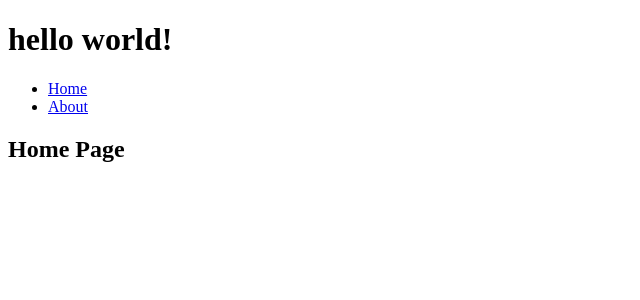
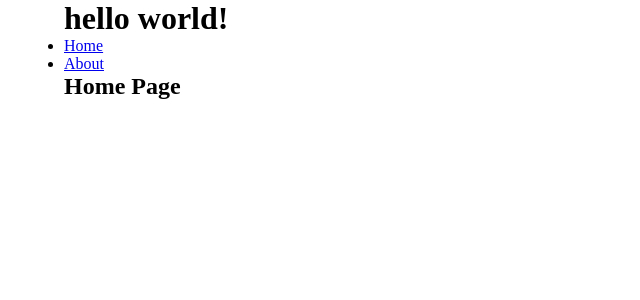
Before and after one commit to yasserhussain1110/sona-sarovar-trust, a React app: page / in a window 1280 px wide. Shown: the top 300 px of the page, without its empty margins (0-640 px from the left). Built offline with nearby package versions, Linux system fonts and the light colour scheme.

Commit message:
Added styling pattern. Understood routing.
Using sass to break the style into separate files.
Routes understood.

```diff
--- a/client/index.html
+++ b/client/index.html
@@ -8,6 +8,6 @@
     <link href="https://fonts.googleapis.com/css?family=Open+Sans" rel="stylesheet">
   </head>
   <body>
-    <div id="root"></div>
+    <div id="app"></div>
   </body>
 </html>
--- a/client/index.js
+++ b/client/index.js
@@ -3,15 +3,13 @@ import { render } from 'react-dom';
 import { AppContainer } from 'react-hot-loader';
 // import reducer from './reducers';
 import App from './App';
-import './style.css';
-
-const root = document.getElementById('root');
+import './stylesheets/main.scss';
 
 render(
   <AppContainer>
     <App />
   </AppContainer>,
-  root,
+  document.querySelector('#app'),
 );
 
 if (module.hot) module.hot.accept(App, () => render(App));
--- a/client/style.css
+++ /dev/null
@@ -1,3 +0,0 @@
-body {
-  background-color: white;
-}
--- /dev/null
+++ b/client/stylesheets/base.scss
@@ -0,0 +1,13 @@
+* {
+  margin: 0;
+  padding: 0;
+}
+
+body {
+  background-color: white;
+}
+
+#app {
+  width: 90%;
+  margin: auto;
+}
--- /dev/null
+++ b/client/stylesheets/components/about.scss
@@ -0,0 +1 @@
+$primary: "blue"
--- /dev/null
+++ b/client/stylesheets/components/home.scss
@@ -0,0 +1 @@
+$primary: "blue"
--- /dev/null
+++ b/client/stylesheets/main.scss
@@ -0,0 +1,3 @@
+@import 'base';
+@import 'components/about';
+@import 'components/home';
--- a/package.json
+++ b/package.json
@@ -39,8 +39,10 @@
     "file-loader": "^0.11.1",
     "friendly-errors-webpack-plugin": "^1.6.1",
     "html-webpack-plugin": "^2.28.0",
+    "node-sass": "^4.5.3",
     "nodemon": "^1.11.0",
     "react-hot-loader": "3.0.0-beta.6",
+    "sass-loader": "^6.0.5",
     "style-loader": "^0.18.1",
     "webpack": "^2.6.1",
     "webpack-dev-middleware": "^1.10.2",
--- a/webpack.config.base.js
+++ b/webpack.config.base.js
@@ -31,6 +31,10 @@ module.exports = {
         loaders: ['style-loader', 'css-loader'],
       },
       {
+        test: /\.scss$/,
+        loaders: ['style-loader', 'css-loader', 'sass-loader'],
+      },
+      {
         test: /\.(png|jpe?g|gif|svg)(\?.*)?$/,
         loader: 'url-loader',
         query: {
```
Also changed, not shown: client/App.jsx (+3 -14 lines), client/components/About.jsx (renamed from client/containers/About.jsx), client/components/Home.jsx (renamed from client/containers/Home.jsx).
